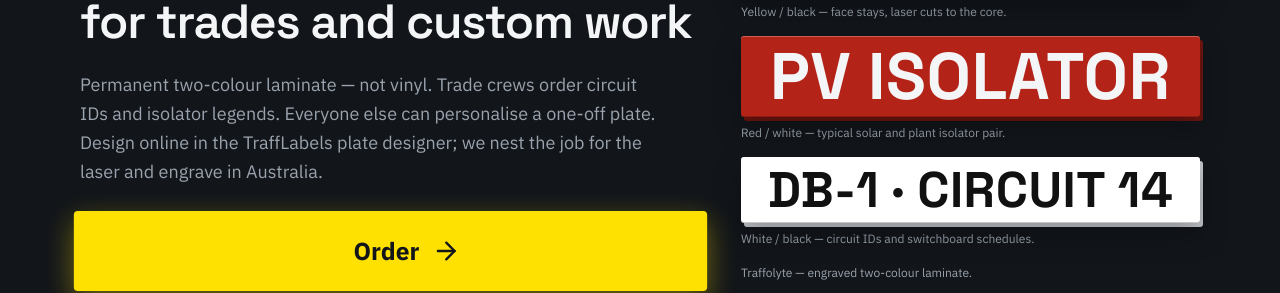
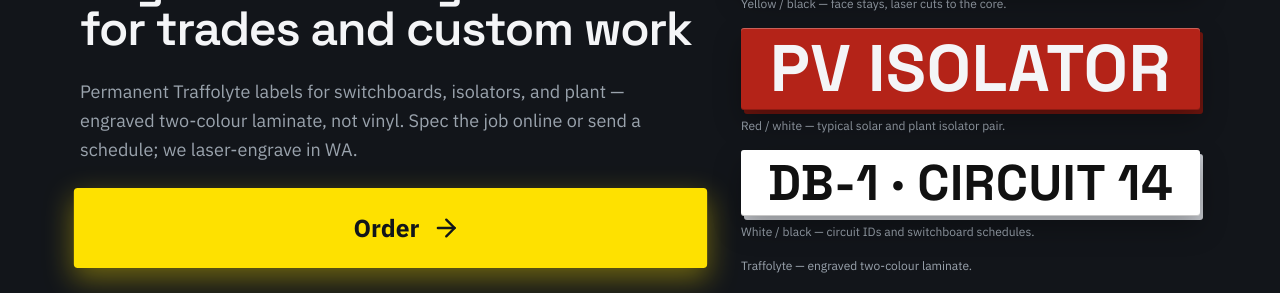
Before and after one commit to GolfChariotsMike/traffolab, a Next.js app: page / in a window 1280 px wide. Shown: the part 232-525 px from the top of the page. Built offline with nearby package versions, Linux system fonts and the light colour scheme; no server answers.

Commit message:
Rewrite the hero lede for trade jobs
Replace the personalise paragraph with Mike's switchboard, isolator,
and plant wording. Headline, Order button, and sample plates stay.

Co-authored-by: GolfChariotsMike <GolfChariotsMike@users.noreply.github.com>

```diff
--- a/components/home-hero.tsx
+++ b/components/home-hero.tsx
@@ -16,10 +16,9 @@ export function HomeHero() {
             Engraved Traffolyte labels for trades and custom work
           </h1>
           <p className="max-w-xl text-base leading-relaxed text-haze md:text-lg">
-            Permanent two-colour laminate — not vinyl. Trade crews order circuit
-            IDs and isolator legends. Everyone else can personalise a one-off
-            plate. Design online in the TraffLabels plate designer; we nest the
-            job for the laser and engrave in Australia.
+            Permanent Traffolyte labels for switchboards, isolators, and plant —
+            engraved two-colour laminate, not vinyl. Spec the job online or send
+            a schedule; we laser-engrave in WA.
           </p>
           <div className="w-full">
             <Button
```
